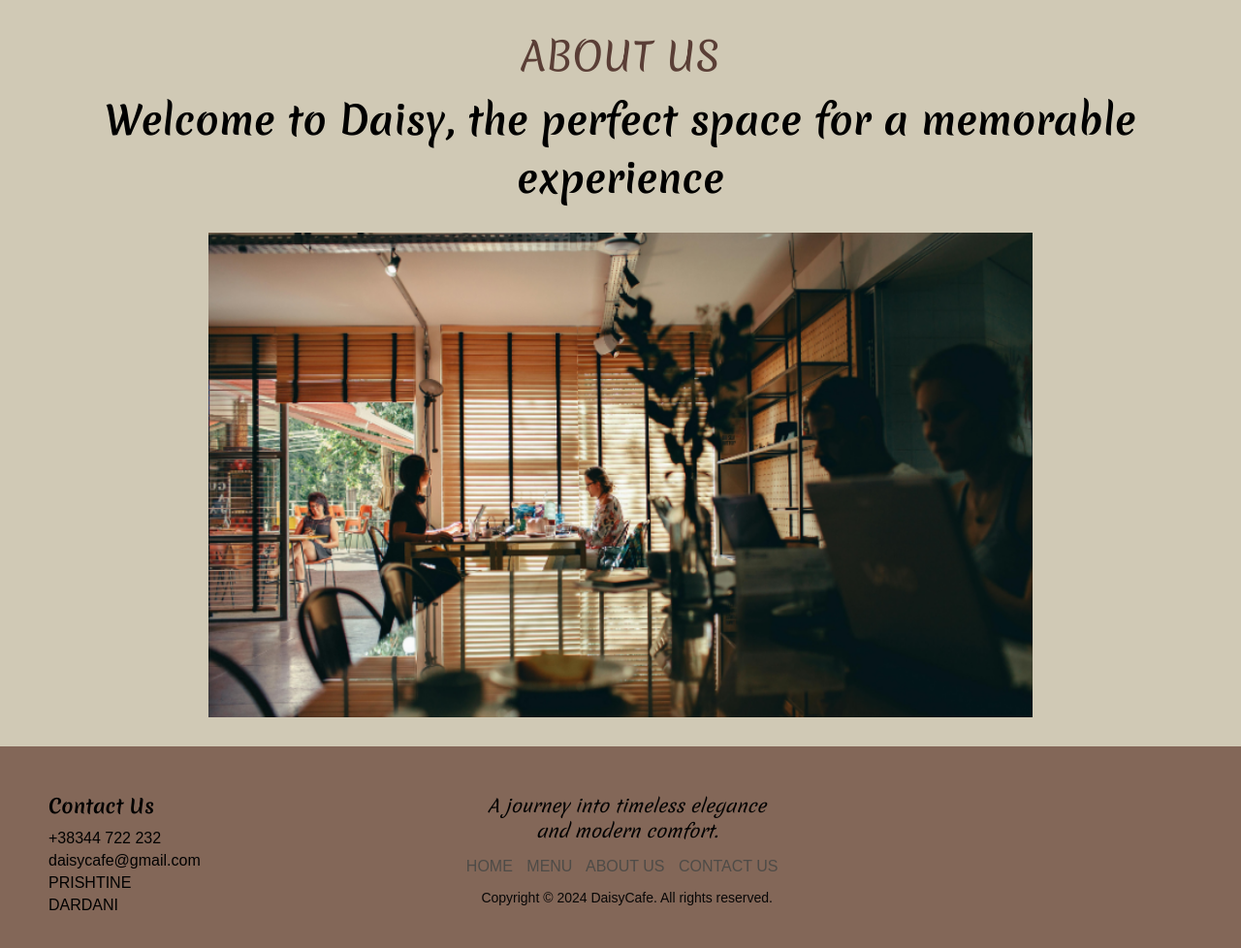
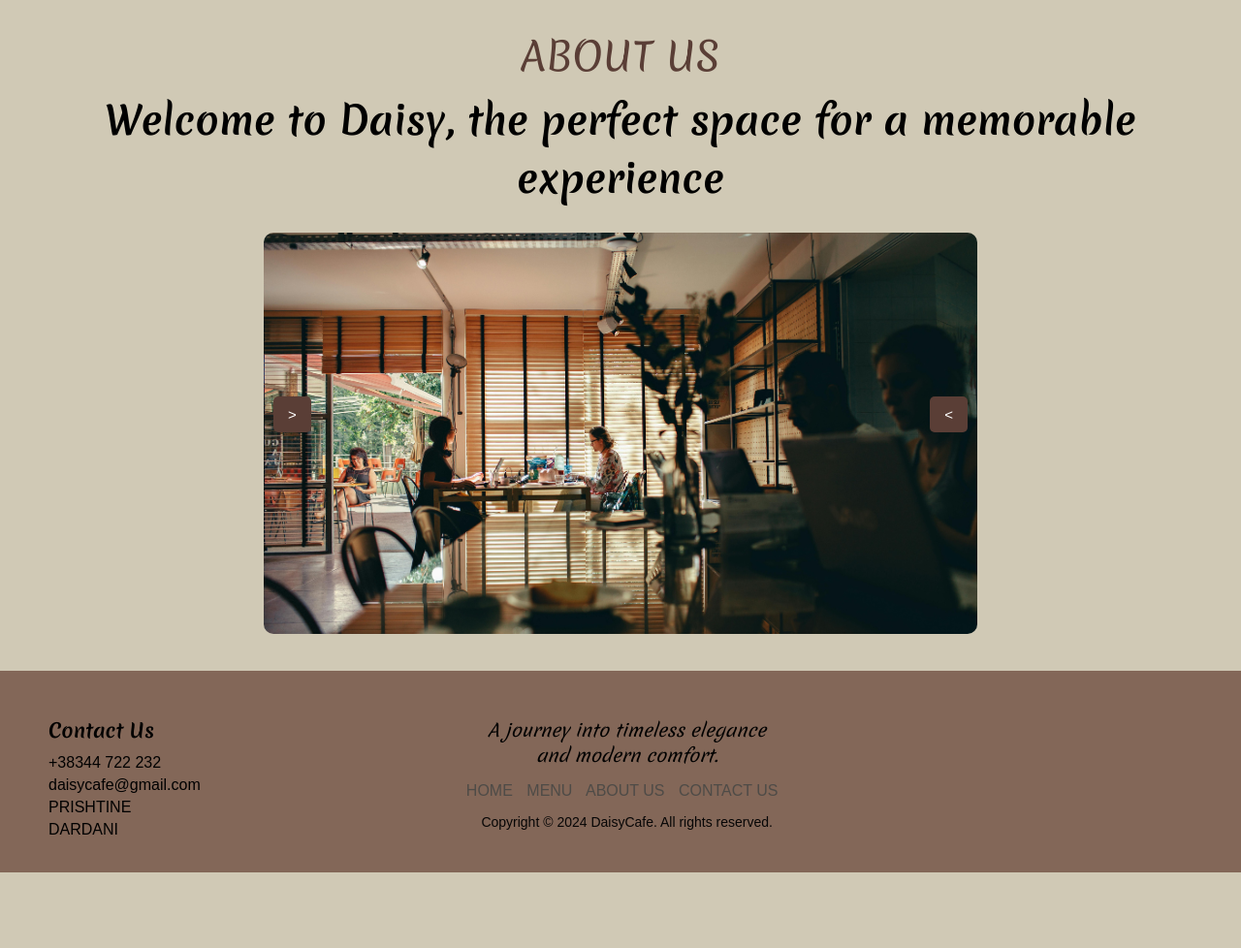
Before and after one commit to OrgesaBerisha/Projekti-Web-Dizajne, a PHP site: page / in a window 1280 px wide. Shown: the part 2155-3133 px from the top of the page at 97% size. After the commit the page ends 3055 px from the top, so only its background shows below. Run offline with PHP 8.4, Linux system fonts and the light colour scheme.

Commit message:
Slideshow tek index.html dhe css

```diff
--- a/css/index.css
+++ b/css/index.css
@@ -224,15 +224,49 @@
    font-family: "Merienda", cursive;
 }
 
-.ambienti {
+
+/*Slide showw*/
+#slideshow-container {
    display: flex;
+   align-items: center;
    justify-content: center;
-   align-items: center;
-   margin-top: 20px;
+   gap: 10px;
+   position: relative;
 }
 
-.shop-picture {
-   width: 850px;
-   height: 500px;
-   transition: transform 0.3s ease;
+#slideshow-wrapper {
+   position: relative;
 }
+
+#slideshow {
+   width: 100%;
+   max-width: 900px;
+   height: auto;
+   object-fit: cover;
+   border-radius: 10px;
+}
+
+.slideshow-button {
+   position: absolute;
+   top: 40%;
+   padding: 10px 15px;
+   font-size: 15px;
+   cursor: pointer;
+   background-color: #5a3e36;
+   color: white;
+   border: none;
+   border-radius: 5px;
+   transition: background-color 0.3s ;
+}
+
+.slideshow-button:hover {
+   background-color: #d0c9b5;
+}
+
+.prev {
+   left: 10px;
+}
+
+.next {
+   right: 10px;
+}
--- a/css/main.css
+++ b/css/main.css
@@ -71,6 +71,7 @@ footer {
     color: black;
     font-family: "Arial", sans-serif;
     margin-top: 30px;
+
 }
 
 .footer-content {
--- a/index.html
+++ b/index.html
@@ -101,10 +101,51 @@
     <div class="AboutUs-title">ABOUT US</div>
     <div class="text">
         <h1>Welcome to Daisy, the perfect space for a memorable experience</h1>
+        <div id="slideshow-container">
+            <div id="slideshow-wrapper">
+                <button class="slideshow-button prev" onclick="prevImage()"> &gt;</button>
+                <img id="slideshow" src="img/shop.png" alt="Slideshow Image">
+                <button class="slideshow-button next" onclick="nextImage()">&lt;</button>
+            </div>
+        </div>
     </div>
-    <div class="ambienti">
-        <img src="img/shop.png" alt="shop" class="shop-picture">
-    </div>
+    <!--Script per slideshow-->
+    <script>
+        var imgArray = [
+            "img/shop.png",
+            "img/shop1.png.png",
+            "img/shop2.png.png"
+
+        ];
+        var i = 0;
+
+        function showImage() {
+            document.getElementById("slideshow").src = imgArray[i];
+        }
+
+        function nextImage() {
+            if (i < imgArray.length - 1) {
+                i++;
+            } else {
+                i = 0;
+            }
+            showImage();
+        }
+
+        function prevImage() {
+            if (i > 0) {
+                i--;
+            } else {
+                i = imgArray.length - 1;
+            }
+            showImage();
+        }
+
+
+        window.onload = showImage;
+    </script>
+
+    <!--Footer-->
     <footer>
         <div class="footer-content">
             <div class="footer-contact">
@@ -132,6 +173,14 @@
 
 
 
+
+
+
+
+
+
+
+
 </body>
 
 </html>
```
Also changed, not shown: img/shop1.png.png (added), img/shop2.png.png (added).
